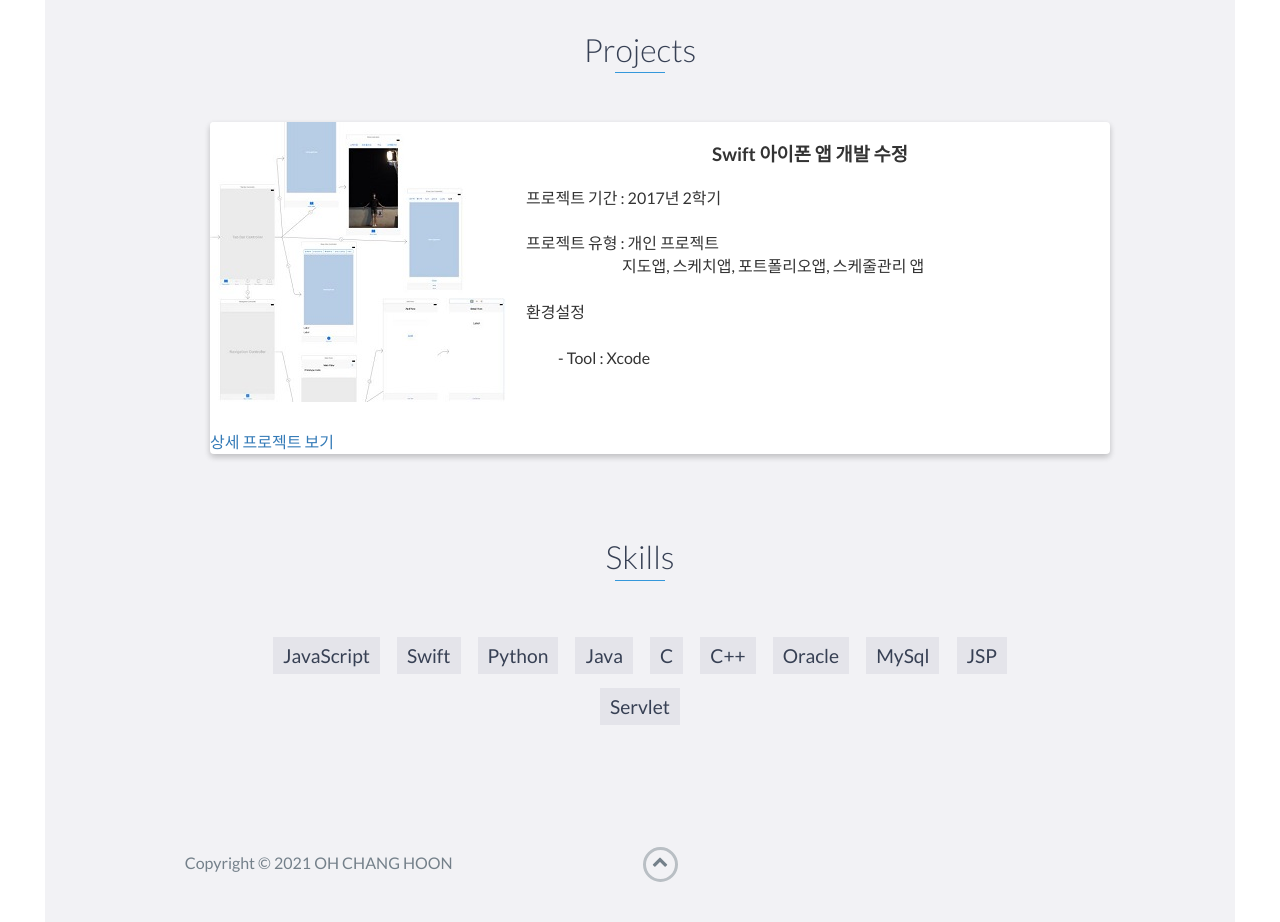
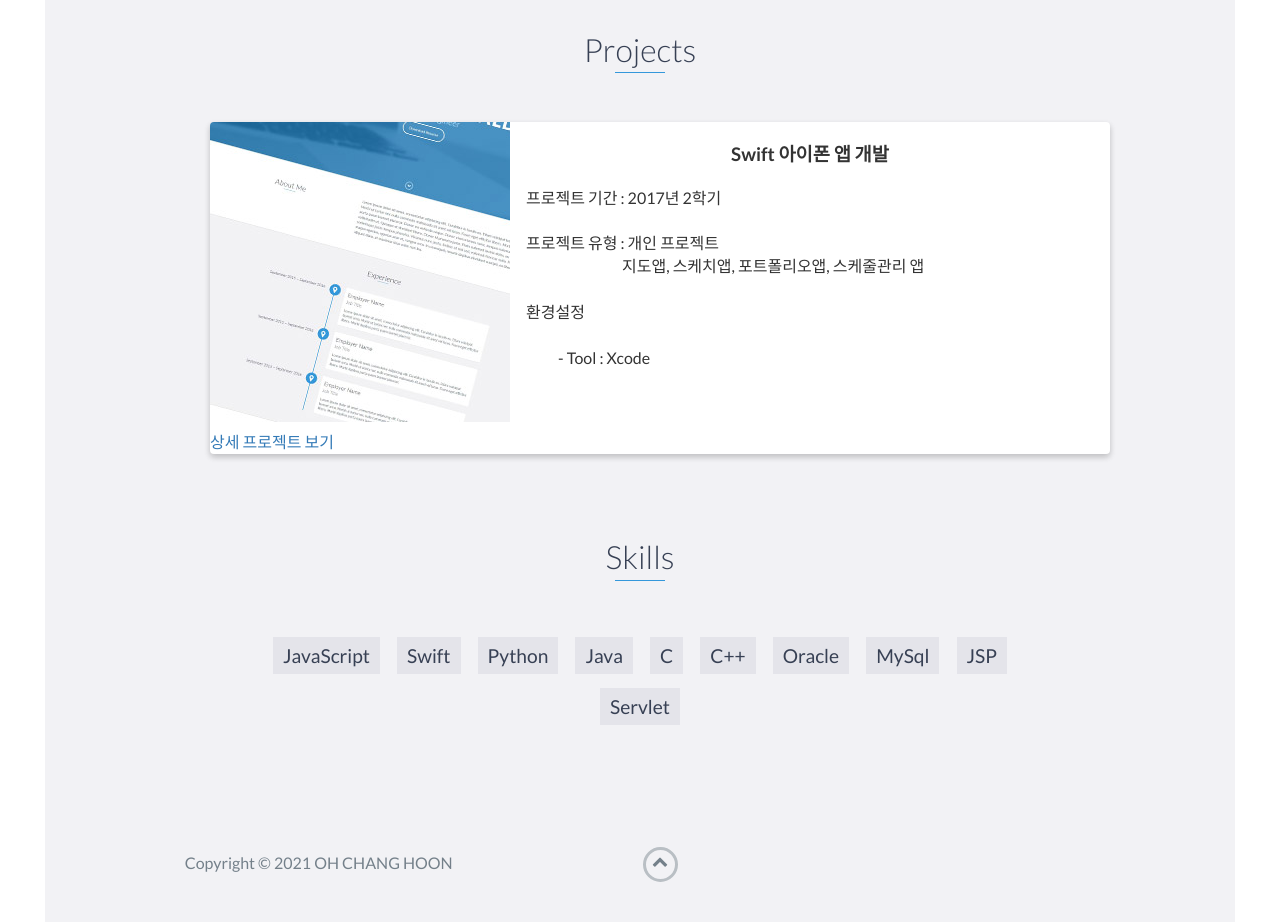
Before and after one commit to ohchanghoon/ohchanghoon.github.io, a website: page index.html in a window 1280 px wide. Shown: the part 3300-4222 px from the top of the page. Drawn offline with nearby package versions, Linux system fonts and the light colour scheme.

Commit message:
Update index.html

```diff
--- a/index.html
+++ b/index.html
@@ -207,11 +207,11 @@
 						<div class="row">
 							<div class="project shadow-large">
 								<div class="project-image">
-									<img src="images/project_num_02.jpg" />
+									<img src="images/project.jpg" />
 								</div>
 								<!-- End .project-image -->
 								<div align="center">
-									<h3>Swift 아이폰 앱 개발 수정</h3>
+									<h3>Swift 아이폰 앱 개발</h3>
 									<div align="left">
 										<p>
 											&emsp;프로젝트 기간 : 2017년 2학기<br>
```
